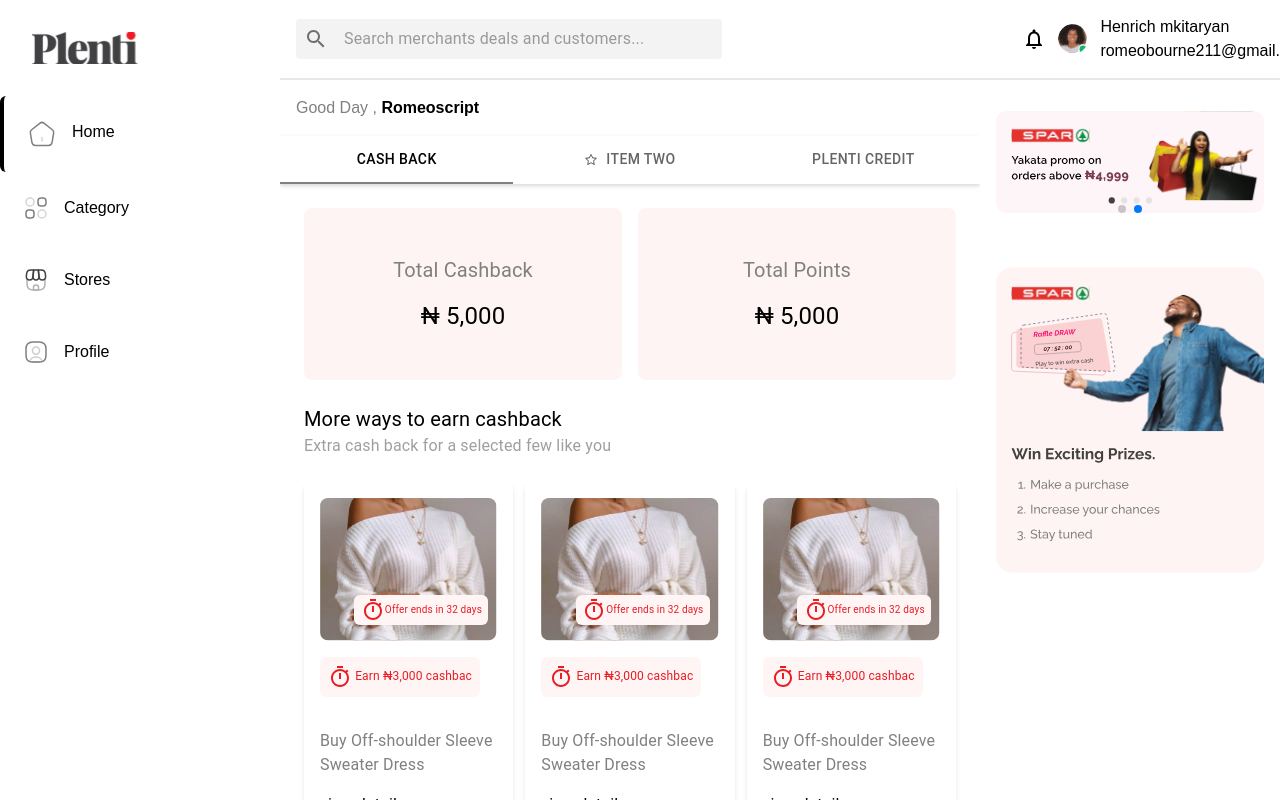
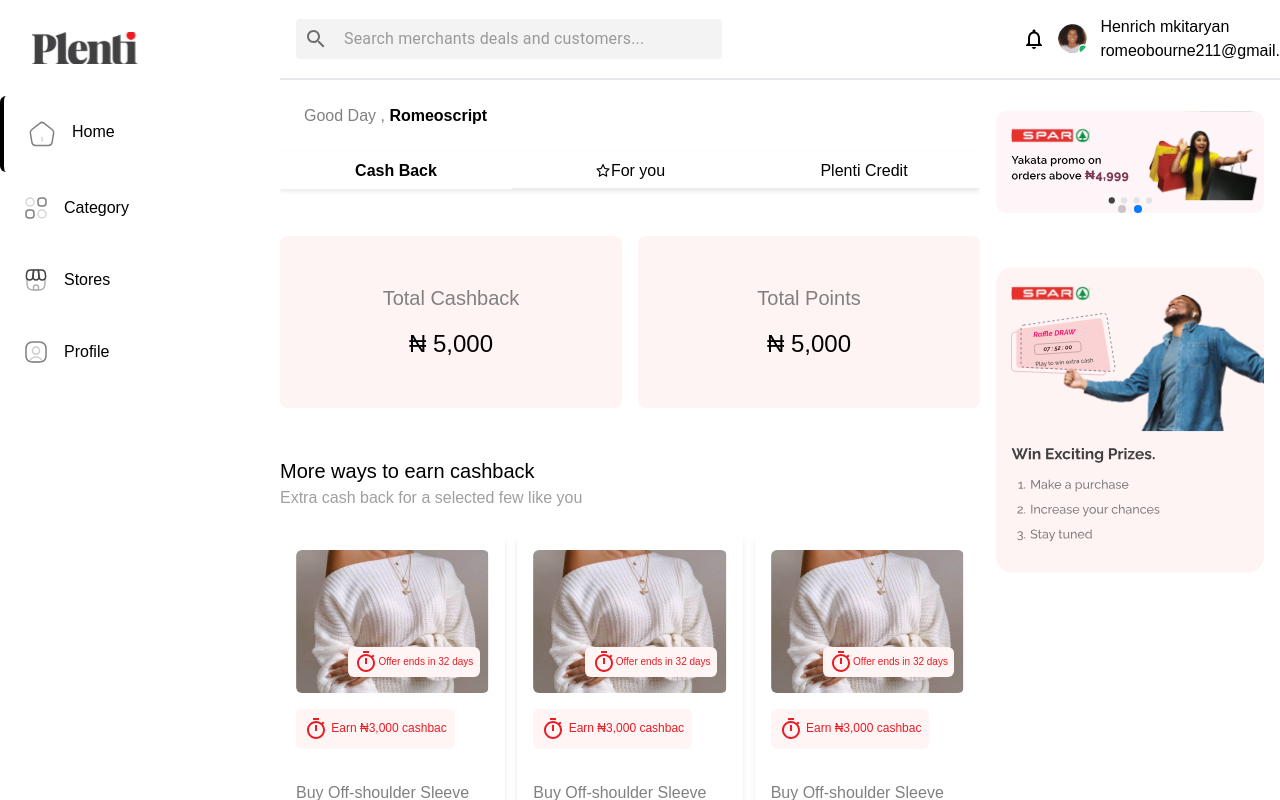
Before and after one commit to tvioafrica/Plenti-Front-end, a Next.js app in the folder plenti-customer/: page / in a window 1280 px wide. Built offline with nearby package versions, Linux system fonts and the light colour scheme.

Commit message:
feat:category sorted

```diff
--- a/plenti-customer/app/Components/Cashback.tsx
+++ b/plenti-customer/app/Components/Cashback.tsx
@@ -4,7 +4,7 @@
 const Cashback = () => {
   return (
     <>
-      <div className="grid grid-cols-2 gap-4">
+      <div className="grid grid-cols-2 gap-4 my-[3rem]">
         <aside className="bg-[#FFF4F4] rounded-lg p-[3rem] flex items-center justify-center flex-col">
           <h2 className="text-[#818080] text-xl mb-[1rem]">Total Cashback</h2>
           <h1 className="text-2xl">&#8358; 5,000</h1>
--- a/plenti-customer/app/Components/Deals.tsx
+++ b/plenti-customer/app/Components/Deals.tsx
@@ -1,11 +1,13 @@
 " use client";
 import React, { useState, useEffect } from "react";
 import TimerOutlinedIcon from "@mui/icons-material/TimerOutlined";
+import { ImLocation2 } from "react-icons/im";
 
 interface Offer {
   id: number;
   img: { src: string };
   offer: string;
+  Availabity: string;
   endDate: string; // Should be in the format "YYYY-MM-DD"
   percentCashback: string;
 }
@@ -38,7 +40,7 @@
         <img
           src={offer.img.src}
           alt=""
-          className="w-full h-[143px] object-cover rounded-md"
+          className="w-full h-[153px] object-cover rounded-md"
         />
         <figure className="bg-[#FFF5F5] absolute bottom-0 right-[5%] text-[#EA1C24] my-[1rem] rounded-md p-[0.2rem] px-[0.4rem] text-[10px] w-auto">
           <TimerOutlinedIcon />
@@ -49,6 +51,9 @@
         <TimerOutlinedIcon /> <span>{offer.percentCashback}</span>
       </span>
       <p className="text-[#818080] my-[1rem]">{offer.offer}</p>
+      <p className="text-[#818080] my-[1rem]">
+       <span className="flex items-center"> <ImLocation2 /> {offer.Availabity}</span>
+      </p>
       <p className="underline">view details</p>
     </aside>
   );
--- a/plenti-customer/app/category/[id]/page.tsx
+++ b/plenti-customer/app/category/[id]/page.tsx
@@ -3,13 +3,26 @@
 import Deals from "@/app/Components/Deals";
 import React from "react";
 import { dealCard } from "@/app/constants/index";
+import { Tab, Tabs, TabList, TabPanel } from "react-tabs";
+import "react-tabs/style/react-tabs.css";
 
 const page = () => {
   return (
     <div>
       <h2 className="font-bold text-2xl p-[2rem]">Restaurants and Bars</h2>
       <Brands />
-      <div className="grid grid-cols-2 gap-4">
+
+      <Tabs>
+        <TabList>
+          <Tab>All Categories</Tab>
+          <Tab>Fashion</Tab>
+          <Tab>Health and Beauty</Tab>
+          <Tab>Restaurant & bars</Tab>
+          <Tab>Electronics</Tab>
+        </TabList>
+
+        <TabPanel>
+          <div className="grid grid-cols-2 gap-4 my-[2rem]">
             {dealCard.map((deal) => {
               return (
                 <div className="w-[320px]">
@@ -18,6 +31,14 @@
               );
             })}
           </div>
+        </TabPanel>
+        <TabPanel>
+          <h2>Any content 2</h2>
+        </TabPanel>
+        <TabPanel>
+          <h2>Any content 2</h2>
+        </TabPanel>
+      </Tabs>
     </div>
   );
 };
--- a/plenti-customer/app/category/page.tsx
+++ b/plenti-customer/app/category/page.tsx
@@ -4,6 +4,7 @@
 import { category_brands, colors } from "../constants/index";
 import { offerCard } from "../constants/index";
 import OfferCard from "../Components/Offers";
+import Link from "next/link";
 
 const page = () => {
   return (
@@ -18,14 +19,16 @@
       <section className="grid grid-cols-4 gap-4 py-[1rem]">
         {category_brands.map((category, index) => {
           return (
+            <Link href={`/category/${category.text}`} key={category.id}>
               <aside
-              className="rounded-lg p-[1rem] flex items-center justify-center flex-col"
-              key={category.id}
+                className="rounded-lg p-[1rem] h-[150px] flex items-center justify-center flex-col"
+
                 style={{ backgroundColor: colors[index % colors.length] }}
               >
                 <img src={category.img.src} alt="" />
                 <p className="text-center p-[0.5rem]">{category.text}</p>
               </aside>
+            </Link>
           );
         })}
       </section>
--- a/plenti-customer/app/constants/index.js
+++ b/plenti-customer/app/constants/index.js
@@ -50,6 +50,7 @@
     id: 1,
     img: deal,
     offer: "Buy Off-shoulder Sleeve Sweater Dress",
+    Availabity: "offer available in all branches",
     endDate: "2023-10-7",
     percentCashback: "Earn ₦3,000 cashbac",
     remainingDays: 0,
@@ -58,6 +59,7 @@
     id: 2,
     img: deal,
     offer: "Buy Off-shoulder Sleeve Sweater Dress",
+    Availabity: "offer available in all branches",
     endDate: "2023-10-7",
     percentCashback: "Earn ₦3,000 cashbac",
     remainingDays: 0,
@@ -66,6 +68,7 @@
     id: 3,
     img: deal,
     offer: "Buy Off-shoulder Sleeve Sweater Dress",
+    Availabity: "offer available in all branches",
     endDate: "2023-10-7",
     percentCashback: "Earn ₦3,000 cashbac",
     remainingDays: 0,
@@ -74,6 +77,7 @@
     id: 4,
     img: deal,
     offer: "Buy Off-shoulder Sleeve Sweater Dress",
+    Availabity: "offer available in all branches",
     endDate: "2023-10-7",
     percentCashback: "Earn ₦3,000 cashbac",
     remainingDays: 0,
--- a/plenti-customer/app/globals.css
+++ b/plenti-customer/app/globals.css
@@ -16,7 +16,38 @@
 }
 
 body {
-  font-family: "Raleway", sans-serif!important;
+  font-family: "Raleway", sans-serif !important;
   color: black;
   background: white;
 }
+.react-tabs__tab-list {
+  border-bottom: none !important;
+  margin: 1rem 0 10px!important;
+  padding: 0;
+  display: flex;
+  gap: 2px;
+  background-color: #fff;
+  /* Basic box shadow at the bottom */
+  box-shadow: 0px 3px 5px rgba(0, 0, 0, 0.1);
+}
+
+.react-tabs__tab {
+  display: inline-block;
+  border: none !important;
+  border-bottom: none;
+  bottom: -1px;
+  position: relative;
+  list-style: none;
+  padding: 6px 12px;
+  cursor: pointer;
+  text-align: center;
+  width: 100%;
+}
+.react-tabs__tab--selected {
+  background: #fff;
+  border-color: #aaa;
+  color: black;
+  font-weight: bold;
+  border-radius: 5px 5px 0 0;
+
+}
--- a/plenti-customer/app/page.tsx
+++ b/plenti-customer/app/page.tsx
@@ -3,105 +3,39 @@
 
 import { useTheme } from "@mui/material/styles";
 import AppBar from "@mui/material/AppBar";
-import Tabs from "@mui/material/Tabs";
-import Tab from "@mui/material/Tab";
-import Typography from "@mui/material/Typography";
-import Box from "@mui/material/Box";
+
 import { AiOutlineStar } from "react-icons/ai";
 import Cashback from "./Components/Cashback";
+import { Tab, Tabs, TabList, TabPanel } from "react-tabs";
+import "react-tabs/style/react-tabs.css";
 
-interface TabPanelProps {
-  children?: React.ReactNode;
-  dir?: string;
-  index: number;
-  value: number;
-}
 
-function TabPanel(props: TabPanelProps) {
-  const { children, value, index, ...other } = props;
-
-  return (
-    <div
-      role="tabpanel"
-      hidden={value !== index}
-      id={`full-width-tabpanel-${index}`}
-      aria-labelledby={`full-width-tab-${index}`}
-      {...other}
-    >
-      {value === index && (
-        <Box sx={{ p: 3 }}>
-          <Typography>{children}</Typography>
-        </Box>
-      )}
-    </div>
-  );
-}
-
-function a11yProps(index: number) {
-  return {
-    id: `full-width-tab-${index}`,
-    "aria-controls": `full-width-tabpanel-${index}`,
-  };
-}
 
 export default function Home() {
-  const theme = useTheme();
-  const [value, setValue] = React.useState(0);
-
-  const handleChange = (event: React.SyntheticEvent, newValue: number) => {
-    setValue(newValue);
-  };
-
-  const handleChangeIndex = (index: number) => {
-    setValue(index);
-  };
 
   return (
     <>
-      <h2 className="m-[1rem] text-[#818080]">
+      <h2 className="m-[1.5rem] text-[#818080]">
         Good Day ,<span className="font-bold text-black"> Romeoscript</span>
       </h2>
-      <Box sx={{ bgcolor: "background.paper", width: "100%" }}>
-        <AppBar
-          position="static"
-          style={{ boxShadow: "0px 2px 4px rgba(200, 200, 200, 0.7)" }}
-        >
-          <Tabs
-            value={value}
-            onChange={handleChange}
-            indicatorColor="primary"
-            textColor="inherit"
-            variant="fullWidth"
-            aria-label="full width tabs example"
-            style={{ background: "white", color: "black" }}
-            TabIndicatorProps={{
-              style: { margin: "0 auto", background: "grey" },
-            }} // Custom indicator height
-          >
-            <Tab label="Cash back" {...a11yProps(0)} />
-            <Tab
-              label={
-                <div style={{ display: "flex", alignItems: "center" }}>
-                  <AiOutlineStar style={{ marginRight: "0.5rem" }} /> Item Two
-                </div>
-              }
-              // Add an icon to the second tab
-              {...a11yProps(1)}
-            />
-            <Tab label="Plenti credit" {...a11yProps(2)} />
-          </Tabs>
-        </AppBar>
+      <Tabs>
+        <TabList>
+          <Tab>Cash Back</Tab>
+          <Tab> <span className="flex items-center justify-center"><AiOutlineStar /> For you</span></Tab>
+          <Tab>Plenti Credit</Tab>
+        </TabList>
 
-        <TabPanel value={value} index={0} dir={theme.direction}>
+        <TabPanel>
           <Cashback />
         </TabPanel>
-        <TabPanel value={value} index={1} dir={theme.direction}>
-          Item Two
+        <TabPanel>
+          <h2>Any content 2</h2>
         </TabPanel>
-        <TabPanel value={value} index={2} dir={theme.direction}>
-          Item Three
+        <TabPanel>
+          <h2>Any content 2</h2>
         </TabPanel>
-      </Box>
+      </Tabs>
+
     </>
   );
 }
--- /dev/null
+++ b/plenti-customer/app/stores/page.tsx
@@ -0,0 +1,9 @@
+import React from 'react'
+
+const page = () => {
+  return (
+    <div>page</div>
+  )
+}
+
+export default page
--- a/plenti-customer/package.json
+++ b/plenti-customer/package.json
@@ -25,6 +25,7 @@
     "react-dom": "18.2.0",
     "react-icons": "^4.10.1",
     "react-swipeable": "^7.0.1",
+    "react-tabs": "^6.0.2",
     "swiper": "^10.2.0",
     "tailwindcss": "3.3.3",
     "typescript": "5.2.2"
```
Also changed, not shown: 1 other file (tests, documents, lock files or other folders). Lines whose indentation alone changed are shown as unchanged.
